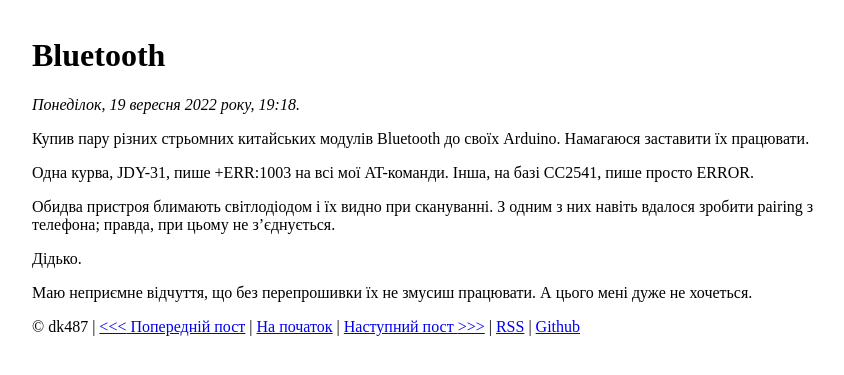
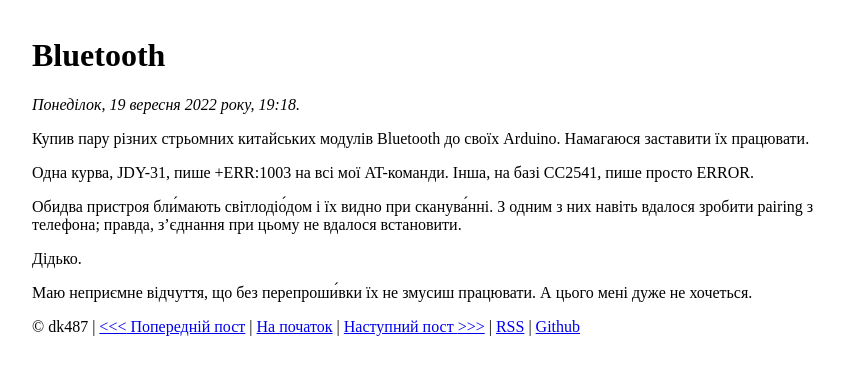
Before and after one commit to dk487/test.de.co.ua, a Jekyll site: the page built from _posts/2022/2022-09-19-bluetooth.md, in a window 1280 px wide. Shown: the top 375 px of the page, without its empty margins (208-1052 px from the left). Built offline with Jekyll 4.4.1, drawn with Linux system fonts in a browser that asks for light colours.

Commit message:
Improve text to speech

```diff
--- a/_posts/2022/2022-09-19-bluetooth.md
+++ b/_posts/2022/2022-09-19-bluetooth.md
@@ -7,8 +7,8 @@ date: 2022-09-19 22:18:51 +03:00
 
 Одна курва, JDY-31, пише +ERR:1003 на всі мої AT-команди. Інша, на базі CC2541, пише просто ERROR.
 
-Обидва пристроя блимають світлодіодом і їх видно при скануванні. З одним з них навіть вдалося зробити pairing з телефона; правда, при цьому не з'єднується.
+Обидва пристроя бли́мають світлодіо́дом і їх видно при сканува́нні. З одним з них навіть вдалося зробити pairing з телефона; правда, з'єднання при цьому не вдалося встановити.
 
 Дідько.
 
-Маю неприємне відчуття, що без перепрошивки їх не змусиш працювати. А цього мені дуже не хочеться.
+Маю неприємне відчуття, що без перепроши́вки їх не змусиш працювати. А цього мені дуже не хочеться.
```
Also changed, not shown: _posts/2022/2022-09-20-firmata-bluetooth.md (+2 -2 lines), index.md (+1 -1 lines).
